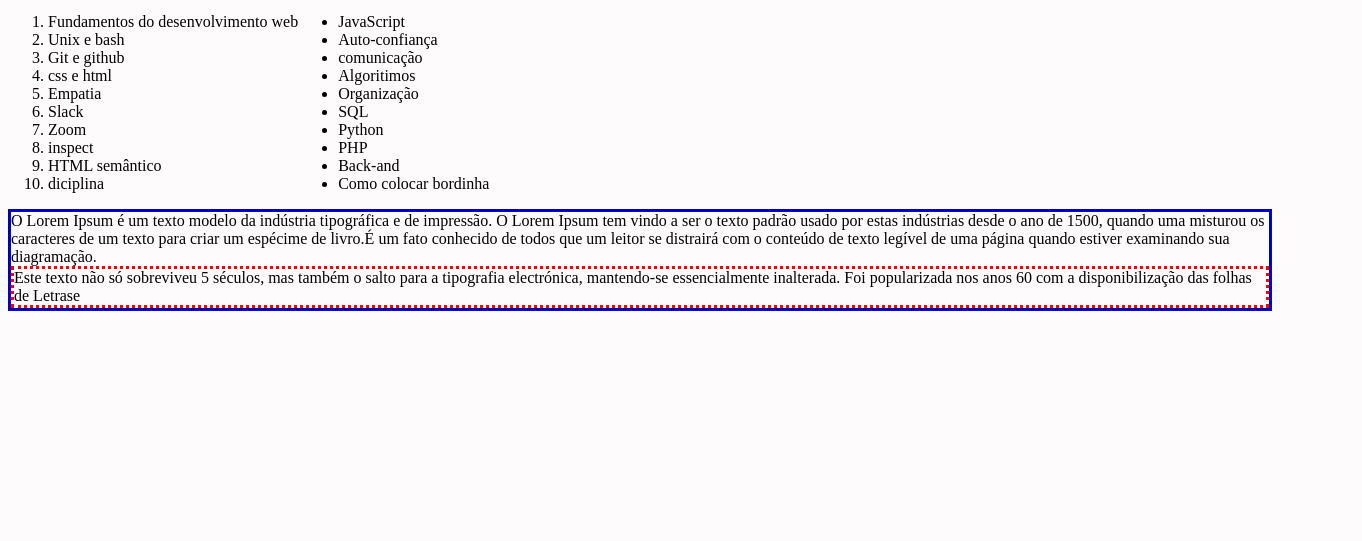
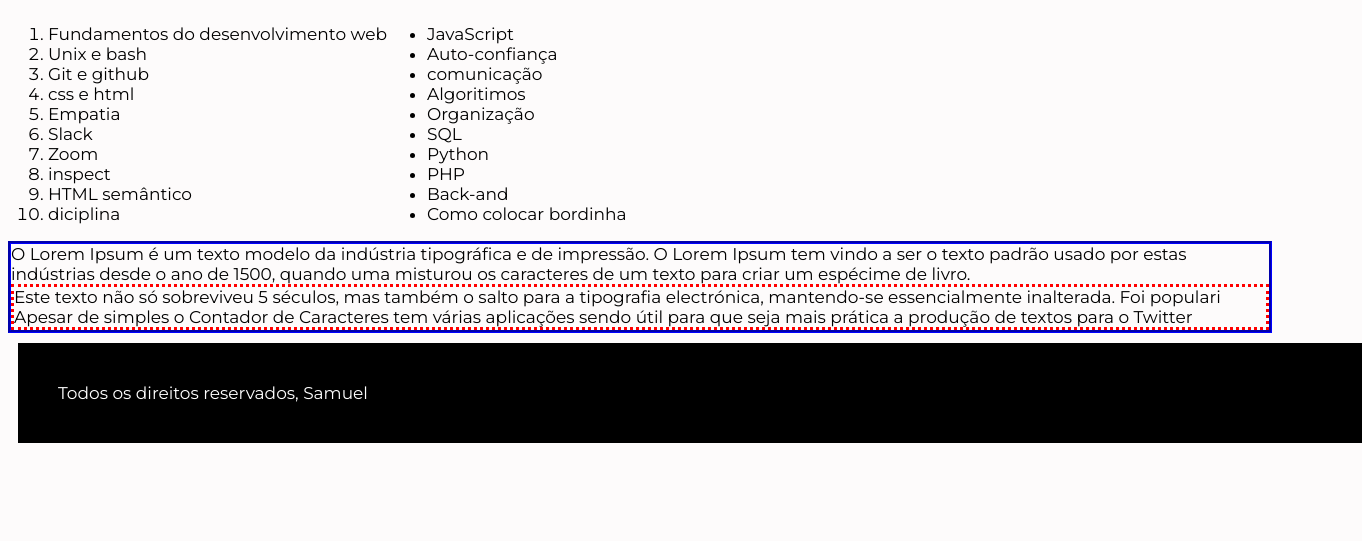
Before and after one commit to SamuelR499/lessons-learned, a website: page index.html in a window 1280 px wide. Shown: the part 259-800 px from the top of the page, 1362 px wide, since content can reach past the window. Drawn offline with Linux system fonts and the light colour scheme.

Commit message:
Atera Fonte

```diff
--- a/index.html
+++ b/index.html
@@ -5,21 +5,25 @@
     <meta http-equiv="X-UA-Compatible" content="IE=edge">
     <meta name="viewport" content="width=device-width, initial-scale=1.0">
     <link rel="stylesheet" href="style.css">
-    <title>Document</title>
+    <link rel="preconnect" href="https://fonts.googleapis.com">
+<link rel="preconnect" href="https://fonts.gstatic.com" crossorigin>
+<link href="https://fonts.googleapis.com/css2?family=Montserrat:ital,wght@0,100;0,200;0,300;0,400;0,500;0,600;0,700;0,800;0,900;1,100;1,200;1,300;1,400;1,500;1,600;1,700;1,800;1,900&family=Mulish:ital,wght@0,200;0,300;0,400;0,500;0,600;0,700;0,800;0,900;1,200;1,300;1,400;1,500;1,600;1,700;1,800;1,900&family=Press+Start+2P&display=swap" rel="stylesheet">
+    <title>SamuelTryber</title>
 </head>
 <body>
     <header id="cabecalho">
         <h1 id="titulo">Lições aprendidas - Trybe!</h1>
         <nav>
             <a href="https://www.facebook.com/profile.php?id=100011587428072" target="_blank">more</a>
+        </nav>
 
-        </nav>
     </header>
 
     <img id="minha_foto" src="samueltryber" alt="era pra aparecer uma foto minha" width="350">
 
     <h1>Lições</h1>
-    <aside class="listas">
+
+    <div class="listas">
     <ol id="licoes_aprendidas">
         <li>Fundamentos do desenvolvimento web</li>
         <li>Unix e bash</li>
@@ -32,6 +36,7 @@
         <li>HTML semântico</li>
         <li>diciplina</li>
     </ol>
+
     <ul id="licoes_a_aprender">
         <li>JavaScript</li>
         <li>Auto-confiança</li>
@@ -44,16 +49,22 @@
         <li>Back-and</li>
         <li>Como colocar bordinha</li>
     </ul>
-    </aside>
+
+    </div>
+
 <article>
-    O Lorem Ipsum é um texto modelo da indústria tipográfica e de impressão. O Lorem Ipsum tem vindo a ser o texto padrão usado por estas indústrias desde o ano de 1500, quando uma misturou os caracteres de um texto para criar um espécime de livro.É um fato conhecido de todos que um leitor se distrairá com o conteúdo de texto legível de uma página quando estiver examinando sua diagramação.
+    O Lorem Ipsum é um texto modelo da indústria tipográfica e de impressão. O Lorem Ipsum tem vindo a ser o texto padrão usado por estas indústrias desde o ano de 1500, quando uma misturou os caracteres de um texto para criar um espécime de livro.
 
 <section>
-    Este texto não só sobreviveu 5 séculos, mas também o salto para a tipografia electrónica, mantendo-se essencialmente inalterada. Foi popularizada nos anos 60 com a disponibilização das folhas de Letrase</section>
+    Este texto não só sobreviveu 5 séculos, mas também o salto para a tipografia electrónica, mantendo-se essencialmente inalterada. Foi populari
+    <aside id="aside">
+        Apesar de simples o Contador de Caracteres tem várias aplicações sendo útil para que seja mais prática a produção de textos para o Twitter
+    </aside>
+</section>
 </article>
 
     <footer id="rodape">
-
+        Todos os direitos reservados, Samuel
     </footer>
 </body>
 </html>
--- a/style.css
+++ b/style.css
@@ -1,5 +1,8 @@
 body {
   background-color: rgb(253, 251, 251);
+  font-family: 'Montserrat', sans-serif;
+  line: height 2%;
+  font-size: 17px;
 }
 
 #cabecalho {
@@ -40,5 +43,12 @@ article {
 section {
   border-color: red;
   border-style: dotted;
+}
 
+footer {
+ margin: 10px;
+ background-color: black;
+ color: white;
+ padding: 40px;
+ width: 100%;
 }
```
